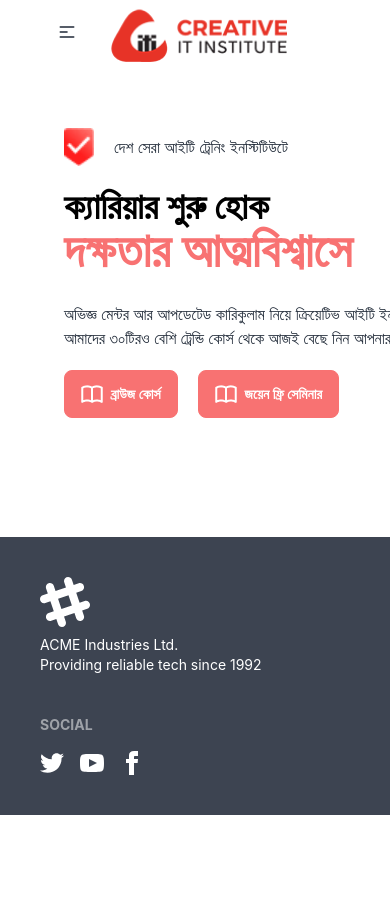
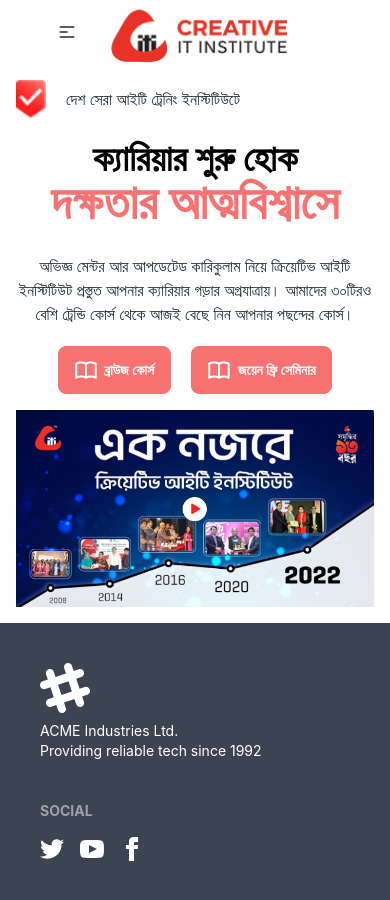
Before and after one commit to ronytalukder1/fitness-center, a React (Create React App) app: page /home in a window 390 px wide. Shown: the top 900 px of the page. Before the commit the page ends 844 px from the top, so only its background shows below. Built offline with nearby package versions, Linux system fonts and the light colour scheme; no server answers.

Commit message:
responsive done

```diff
--- a/src/Components/Home/Home/Home.js
+++ b/src/Components/Home/Home/Home.js
@@ -9,10 +9,9 @@
 const Home = () => {
     useTitle("Home");
     return (
-        <div className='flex  px-16 mt-16 mb-20 mx-auto ' style={{
-            width: "1320px"
-        }}>
-            <div className='w-1/2'>
+        <div className="hero">
+            <div className="hero-content flex-col lg:flex-row">
+                <div className=' w-full lg:w-1/2 text-center lg:text-start'>
                     <h2 className='flex items-center mb-5'><img className='w-[30px] mr-5' src={tickImage} alt="" /> দেশ সেরা আইটি ট্রেনিং ইনস্টিটিউটে</h2>
                     <h1 className='font-bold mb-7'><span className='text-4xl text-black mb-5'>ক্যারিয়ার শুরু হোক</span> <br />
                         <span className='text-5xl text-error'>দক্ষতার আত্মবিশ্বাসে</span></h1>
@@ -21,10 +20,12 @@
                     <button className="btn btn-error text-white mr-5"><img className='mr-2' src={bookImage} alt="" /> ব্রাউজ কোর্স</button>
                     <button className="btn btn-error text-white"><img className='mr-2' src={bookImage} alt="" /> জয়েন ফ্রি সেমিনার</button>
                 </div>
-            <div className='w-1/2'>
-                <img src={bannerImage} alt="" />
+                <div className=' lg:w-1/2 mx-auto lg:mx-0 '>
+                    <img className='' src={bannerImage} alt="" />
                 </div>
             </div>
+        </div>
+
     );
 };
 
```
Lines whose indentation alone changed are shown as unchanged.
